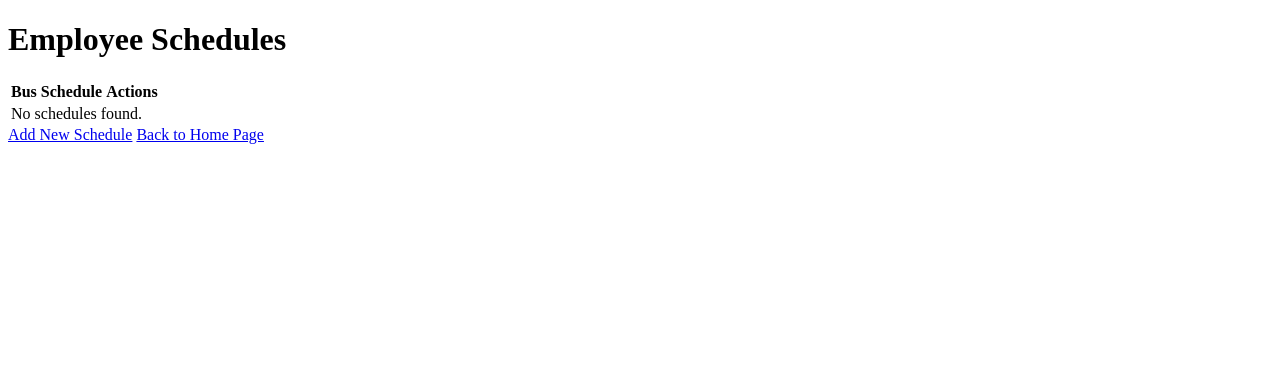
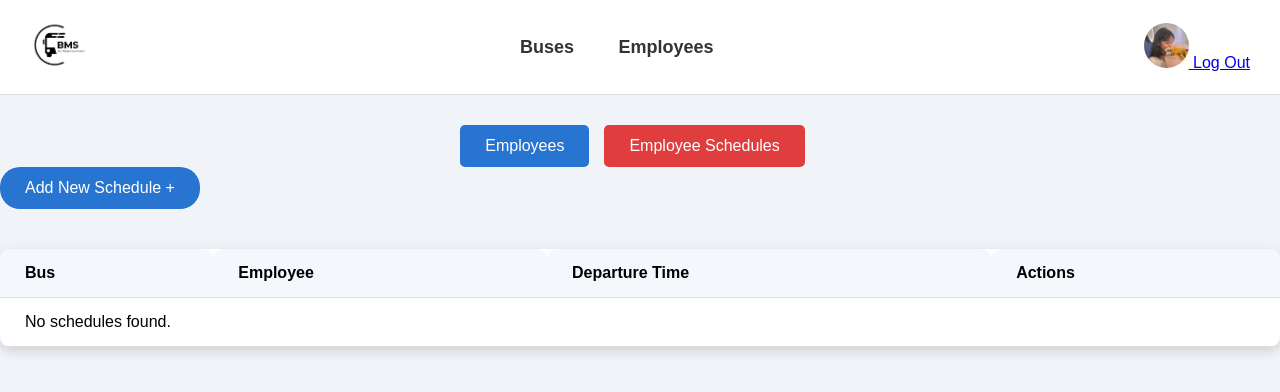
Before and after one commit to jannahlovelle/BMS, a Django app: page /employee_schedule/ in a window 1280 px wide. Shown: the top 392 px of the page. Run offline with Django 4.2, Linux system fonts and the light colour scheme; a user stored in the database is signed in; data comes from the database, SQL or seed files in the repository; both versions use the stored data as it was after the commit.

Commit message:
Updated Employee Sched with design

```diff
--- a/bms_app/templates/employee_schedule_list.html
+++ b/bms_app/templates/employee_schedule_list.html
@@ -2,15 +2,51 @@
 <html lang="en">
 <head>
     <meta charset="UTF-8">
+    <meta name="viewport" content="width=device-width, initial-scale=1.0">
     <title>Employee Schedules</title>
+    {% load static %}
+    <link rel="stylesheet" href="{% static 'css/home.css' %}"> <!-- Link to your CSS file -->
 </head>
 <body>
-    <h1>Employee Schedules</h1>
-    <table>
+    <!-- Navbar Section -->
+    <div class="navbar">
+        <div class="logo">
+            <img src="{% static 'images/logo.png' %}" alt="Logo">
+        </div>
+        <div class="nav-links">
+            <a href="{% url 'bus_list' %}">Buses</a>
+            <a href="{% url 'employee_list' %}">Employees</a>
+        </div>
+        <div class="profile">
+            <a href="{% url 'profile' %}">
+                <img src="{% static 'images/profile-icon.png' %}" alt="Profile">
+            </a>
+            <a href="{% url 'logout' %}">Log Out</a>
+        </div>
+    </div>
+
+    <!-- Tab Section -->
+    <div class="tabs">
+        <a href="{% url 'employee_list' %}"><button class="tab-btn">Employees</button></a>
+        <a href="{% url 'employee_schedule' %}"><button class="tab-btn active">Employee Schedules</button></a>
+    </div>
+
+    <!-- Search and Add Section -->
+    <div class="search-section">
+        <a href="{% url 'add_employee_schedule' %}">
+            <button class="add-btn">Add New Schedule +</button>
+        </a>
+    </div>
+
+    <!-- Schedules Table -->
+    <div id="container">
+        <div id="schedules-table">
+            <table class="bus-table">
                 <thead>
                     <tr>
                         <th>Bus</th>
-                <th>Schedule</th>
+                        <th>Employee</th>
+                        <th>Departure Time</th>
                         <th>Actions</th>
                     </tr>
                 </thead>
@@ -18,6 +54,7 @@
                     {% for schedule in schedules %}
                         <tr>
                             <td>{{ schedule.bus.plate_number }}</td>
+                            <td>{{ schedule.employee.first_name }} {{ schedule.employee.last_name }}</td>
                             <td>{{ schedule.departure_time|date:"H:i" }}</td>
                             <td>
                                 <a href="{% url 'edit_schedule' schedule.sched_id %}">Edit</a> |
@@ -26,13 +63,12 @@
                         </tr>
                     {% empty %}
                         <tr>
-                    <td colspan="3">No schedules found.</td>
+                            <td colspan="4">No schedules found.</td>
                         </tr>
                     {% endfor %}
                 </tbody>
             </table>
-
-    <a href="{% url 'add_employee_schedule' %}">Add New Schedule</a> <!-- Adjusted link -->
-    <a href="{% url 'employee_list' %}">Back to Home Page</a> <!-- Adjusted link -->
+        </div>
+    </div>
 </body>
 </html>
--- a/bms_app/views.py
+++ b/bms_app/views.py
@@ -206,7 +206,8 @@ def delete_schedule(request, sched_id):
 # Employee Sched List
 @login_required
 def employee_schedule_list(request):
-    schedules = Schedule.objects.filter(bus__user=request.user)  # Adjust this if you want more filters
+    # Fetch schedules related to the user's buses and select related employee data
+    schedules = Schedule.objects.filter(bus__user=request.user).select_related('employee')
     return render(request, 'employee_schedule_list.html', {
         'schedules': schedules,
     })
@@ -215,12 +216,26 @@ def employee_schedule_list(request):
 @login_required
 def add_employee_schedule(request):
     if request.method == "POST":
+        # Get the employee's first and last name from the POST request
+        first_name = request.POST.get('first_name')
+        last_name = request.POST.get('last_name')
+
+        # Create or get the employee object
+        employee, created = Employee.objects.get_or_create(
+            first_name=first_name,
+            last_name=last_name,
+            defaults={'user': request.user}  # Associate the employee with the logged-in user
+        )
+
+        # Now process the schedule form
         form = ScheduleForm(request.POST)
         if form.is_valid():
-            form.save()  # Save the schedule without linking to an employee
+            schedule = form.save(commit=False)  # Don't save yet
+            schedule.employee = employee  # Link the employee to the schedule
+            schedule.save()  # Save the schedule
             return redirect('employee_schedule_list')  # Redirect to the schedule list
     else:
-        form = ScheduleForm()  # Initialize empty form
+        form = ScheduleForm()  # Initialize an empty form
 
     return render(request, 'add_employee_schedule.html', {
         'form': form,
```
Also changed, not shown: bms_app/models.py (+15 -0 lines), bms_app/templates/add_employee_schedule.html (+19 -8 lines), bms_app/templates/home_page_employees.html (+8 -7 lines), bms_app/migrations/0015_schedule_employee.py (added), db.sqlite3. Lines whose indentation alone changed are shown as unchanged.
